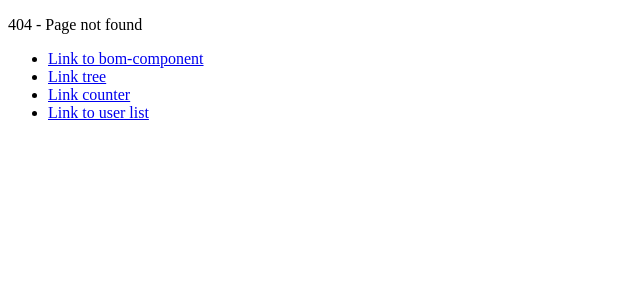
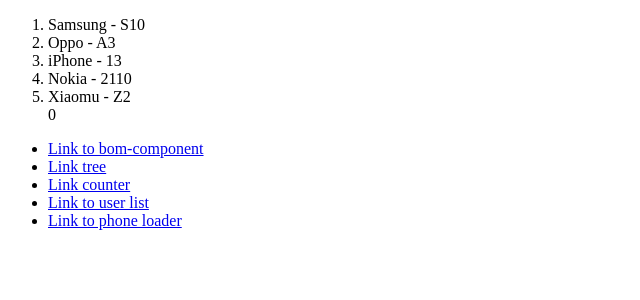
Before and after one commit to freshcodeAlice/pfm-2023-react-welcome, a React (Create React App) app: page /phoneloader in a window 1280 px wide. Before the commit this address had no page. Shown: the top 300 px of the page, without its empty margins (0-640 px from the left). Built offline with nearby package versions, Linux system fonts and the light colour scheme.

Commit message:
UserLoader hook task resolve

```diff
--- a/src/App.js
+++ b/src/App.js
@@ -14,6 +14,7 @@ import Octopus from './components/Octopus';
 import {BrowserRouter, Route, Routes, NavLink} from 'react-router-dom';
 import NewCounter from './components/NewCounter';
 import UserList from './components/UserList';
+import PhoneLoader from './components/PhoneLoader';
 
 
 
@@ -60,6 +61,7 @@ class App extends React.Component { // Parent component (батьківська
                 <Route path="/tree" element={<Tree />} />
                 <Route path='/counter' element={<NewCounter />}/>
                 <Route path='/userlist' element={<UserList />} />
+                <Route path='/phoneloader' element={<PhoneLoader />} />
                 <Route path="/*" element={<NotFound />} />
               </Routes>
               <ul>
@@ -67,7 +69,7 @@ class App extends React.Component { // Parent component (батьківська
                 <li><NavLink to='/tree'>Link tree</NavLink></li>
                 <li><NavLink to='/counter'>Link counter</NavLink></li>
                 <li><NavLink to='/userlist'>Link to user list</NavLink></li>
-
+                <li><NavLink to='/phoneloader'>Link to phone loader</NavLink></li>
               </ul>
 
 
--- a/src/components/PhoneLoader/index.js
+++ b/src/components/PhoneLoader/index.js
@@ -1,36 +1,26 @@
 import React, { Component } from 'react';
+import useData from '../../hooks/useData';
+import Spinner from '../Spinner';
 
-class PhoneLoader extends Component {
-    constructor(props) {
-        super(props);
-        this.state = {
-            data: [],
-            error: null,
-            isFetching: true
-        }
-    }
-    componentDidMount() {
-        this.props.fetchCallback()
-        .then(data => {
-            this.setState({
-                data
-            })
-        })
-        .catch(error => {
-            this.setState({
-                error
-            })
-        })
-        .finally(() => {
-            this.setState({
-                isFetching: false
-            })
-        })
-    }
+function PhoneLoader (props) {
+    const {data, error, isFetching} = useData(() => {
+        return fetch('/phones.json')
+        .then(res => res.json())
+  });
 
-    render() {
-        return this.props.children(this.state)
-    }
+    return (
+        <ol>
+              {data.map(p => <li key={p.id}>{p.brand} - {p.model}</li>)}
+              {error & <p>Ooops, error</p>}
+              {isFetching && <Spinner />}
+         </ol>
+    )
+
 }
 
 export default PhoneLoader;
+
+
+/*
+переписати userLoader на використання кастомного хука useData
+*/
--- /dev/null
+++ b/src/hooks/useData.js
@@ -0,0 +1,35 @@
+import React, { useState, useEffect } from 'react';
+
+function useData (fetchCallback) {
+    const [data, setData] = useState([]);
+    const [error, setError] = useState(null);
+    const [isFetching, setFetching] = useState(true);
+
+    useEffect(() => {
+        fetchCallback()
+        .then(data => {
+            setData(data)
+        })
+        .then(error => {
+            setError(error)
+        })
+        .finally(() =>{
+            setFetching(false)
+        })
+    }, [])
+
+    return {data, error, isFetching}
+}
+
+export default useData;
+
+
+/*
+Три техніки, які дозволяють компонентам ділитись логікою
+1. Рендер-проп (передавати компоненті в якості дочірньої функції, як вона має рендерити результат своєї роботи)
+2. HOC (High Order Component) - це функція, яка приймає компонент і повертає цей компонент, що в пропсах міститиме результат певної роботи
+3. Хуки (кастомні хуки)
+
+Хук - це Javascript-функція, ім'я якої починається з "use", і яка використовує інші хукі
+
+*/
```
Also changed, not shown: src/components/UserLoader/index.js (added, +36 -0 lines).
